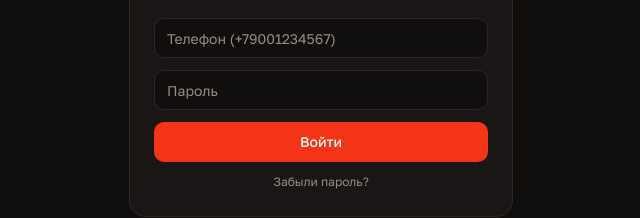
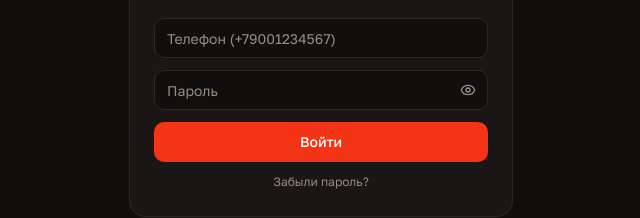
Before and after one commit to pr-poehali-dev/frozen-meat-sales-app, a React (Vite) app: page /account in a window 1280 px wide. Shown: the part 383-601 px from the top of the page, without its empty margins (319-959 px from the left). Built offline with nearby package versions, Linux system fonts and the light colour scheme.

Commit message:
поставь в окошко пароля при регистрации глаз чтобы пароль видно было

```diff
--- a/src/pages/Account.tsx
+++ b/src/pages/Account.tsx
@@ -38,6 +38,7 @@ export default function Account() {
   const [email, setEmail] = useState("");
   const [password, setPassword] = useState("");
   const [pdConsent, setPdConsent] = useState(false);
+  const [showPassword, setShowPassword] = useState(false);
   const [error, setError] = useState("");
   const [loading, setLoading] = useState(false);
   const [resetSent, setResetSent] = useState("");
@@ -192,11 +193,21 @@ export default function Account() {
               )}
               <Input placeholder="Телефон (+79001234567)" value={phone} onChange={e => setPhone(e.target.value)} type="tel" />
               <div>
-                <Input
-                  placeholder={mode === "register" ? "Придумайте пароль" : "Пароль"}
-                  value={password} onChange={e => setPassword(e.target.value)}
-                  type="password" onKeyDown={e => e.key === "Enter" && handleSubmit()}
-                />
+                <div className="relative">
+                  <Input
+                    placeholder={mode === "register" ? "Придумайте пароль" : "Пароль"}
+                    value={password} onChange={e => setPassword(e.target.value)}
+                    type={showPassword ? "text" : "password"} onKeyDown={e => e.key === "Enter" && handleSubmit()}
+                    className="pr-10"
+                  />
+                  <button
+                    type="button"
+                    onClick={() => setShowPassword(v => !v)}
+                    className="absolute right-3 top-1/2 -translate-y-1/2 text-muted-foreground hover:text-foreground transition-colors"
+                  >
+                    <Icon name={showPassword ? "EyeOff" : "Eye"} size={16} />
+                  </button>
+                </div>
                 {mode === "register" && (
                   <p className="text-xs text-muted-foreground mt-1.5 ml-1">Латинские буквы + цифры, мин. 6 символов. Пример: <span className="font-mono">MyPass1!</span></p>
                 )}
```
